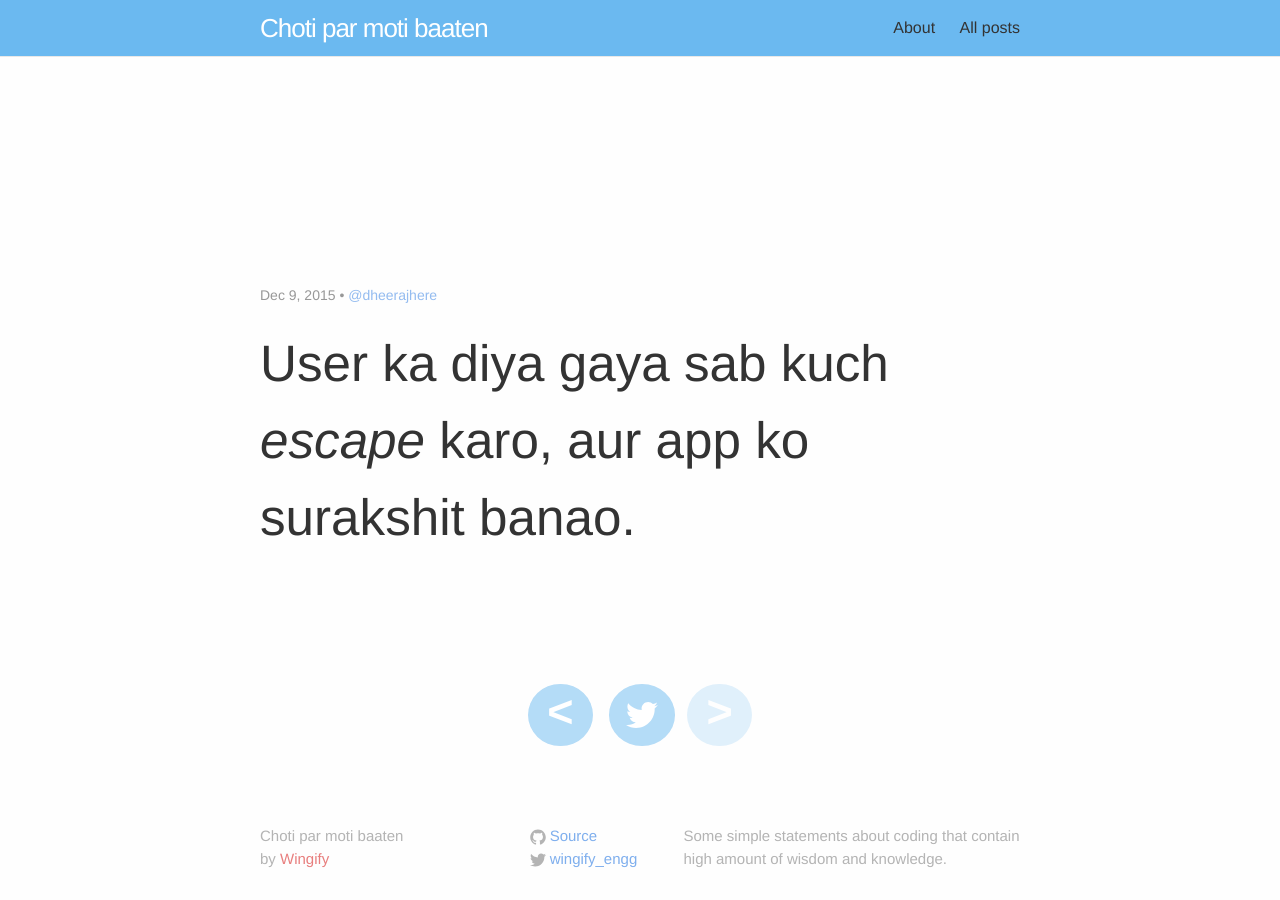
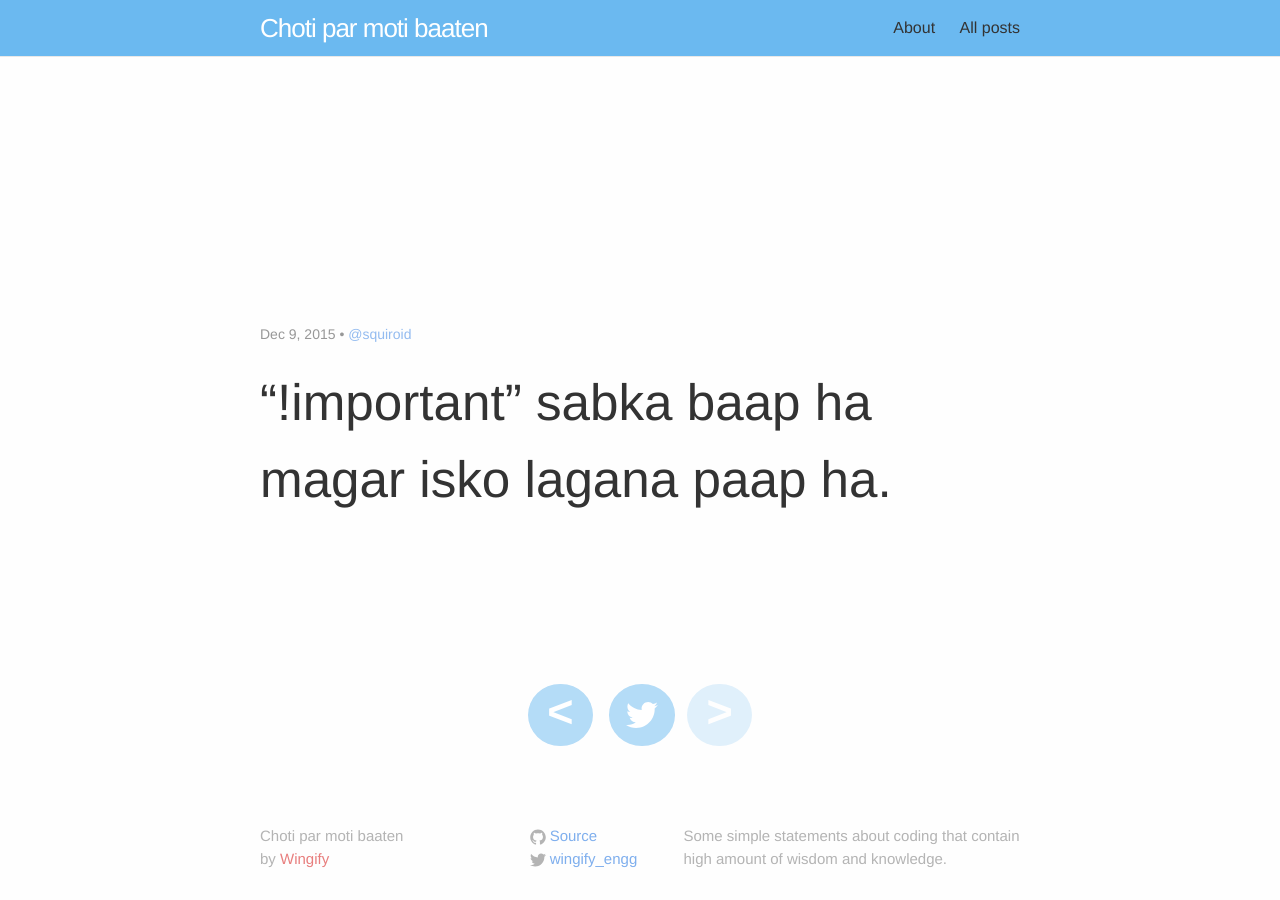
Before and after one commit to wingify/choti-moti-baaten, a Jekyll site: the page built from index.html, in a window 1280 px wide. Built offline with Jekyll 4.4.1, drawn with Linux system fonts in a browser that asks for light colours.

Commit message:
Added New baat

```diff
--- a/_config.yml
+++ b/_config.yml
@@ -40,3 +40,5 @@ authors:
   twitter: paraschopra
  dheeraj_joshi:
   twitter: dheerajhere
+ rachit_gulati:
+  twitter: squiroid
--- /dev/null
+++ b/_posts/2015-12-9-paap-important.md
@@ -0,0 +1,10 @@
+---
+layout: post
+title:  "Paap !important"
+date:   2015-12-9 04:30:00
+categories: css
+authorslug: rachit_gulati
+author: Rachit Gulati
+---
+
+"!important" sabka baap ha magar isko lagana paap ha.
```
